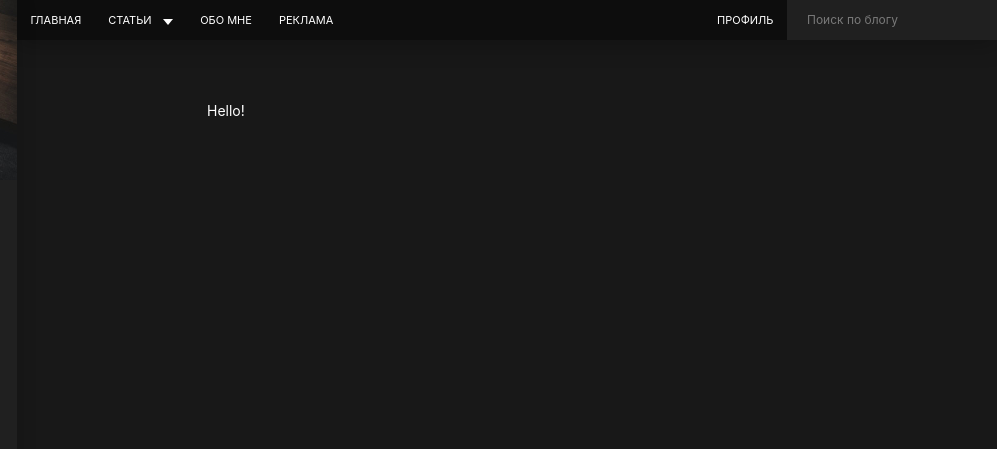
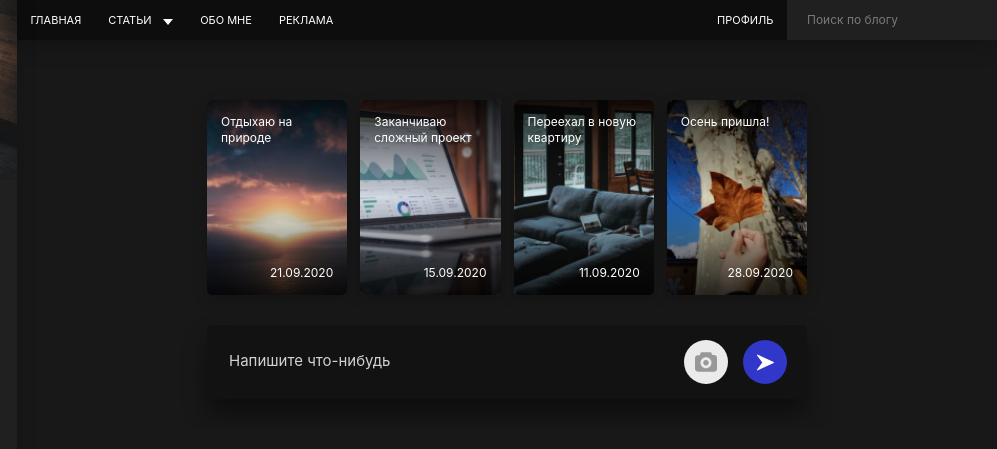
Before and after one commit to RuslanMirets/personal-blog, a website: page src/index.html in a window 1280 px wide. Shown: the top 449 px of the page, 283-1280 px from the left. Drawn offline with nearby package versions, Linux system fonts and the light colour scheme; files that its build step writes are made by us from their sources.

Commit message:
Урок 4

```diff
--- /dev/null
+++ b/src/assets/scss/blocks/add-post.scss
@@ -0,0 +1,66 @@
+.add-post {
+    padding: 1.5rem 2rem;
+    margin-bottom: 3rem;
+    background-color: $secondary;
+    box-shadow: 0 15px 25px rgba($black, 0.45);
+    border-radius: 5px;
+}
+
+.add-post__form {
+    display: flex;
+    align-items: center;
+}
+
+.add-post__textarea {
+    display: block;
+    width: 80%;
+    height: 26px;
+    border: none;
+    background: transparent;
+    resize: none;
+    font-size: 1.5rem;
+    color: $white;
+    font-family: inherit;
+
+    &::placeholder {
+        color: #d2d2d2;
+    }
+}
+
+.add-post__form-actions{
+    width: 20%;
+    display: flex;
+    justify-content: flex-end;
+}
+
+.add-post__file,
+.add-post__send {
+    display: block;
+    width: 4.4rem;
+    height: 4.4rem;
+    border: none;
+    border-radius: 50%;
+    cursor: pointer;
+    transition: background-color .2s linear;
+}
+
+.add-post__file {
+    background: #ebebeb url("../images/add-photo.svg") center no-repeat;
+
+    input {
+        display: none;
+    }
+
+    &:hover {
+        background-color: darken(#ebebeb, 5%);
+    }
+}
+
+.add-post__send {
+    margin-left: 1.5rem;
+    background-color: $blue;
+
+    &:hover {
+        background-color: darken($blue, 5%);
+    }
+}
--- /dev/null
+++ b/src/assets/scss/blocks/stories.scss
@@ -0,0 +1,68 @@
+.stories {
+    display: grid;
+    grid-template-columns: 1fr 1fr 1fr 1fr;
+    grid-column-gap: 13px;
+    grid-template-rows: 195px;
+    margin-bottom: 3rem;
+}
+
+.stories__item {
+    overflow: hidden;
+    position: relative;
+    border-radius: 5px;
+    box-shadow: 0 5px 15px rgba($black, 0.2);
+    cursor: pointer;
+
+    &::after {
+        content: "";
+        display: block;
+        width: 100%;
+        height: 100%;
+        background-image: linear-gradient(to bottom, rgba($black, 0.8), rgba($black, 0) 50%, rgba($black, 0.8));
+        position: absolute;
+        top: 0;
+        left: 0;
+        z-index: 2;
+    }
+
+    &:hover {
+        .stories__preview {
+            transform: scale(1.3);
+            transition-duration: 5s;
+        }
+    }
+}
+
+.stories__preview {
+    display: block;
+    width: 100%;
+    height: 100%;
+    object-fit: cover;
+    position: absolute;
+    top: 0;
+    left: 0;
+    z-index: 1;
+    transform: scale(1.05);
+    transition: transform 1s ease-in-out;
+}
+
+.stories__title,
+.stories__date {
+    width: 100%;
+    padding: 1.4rem;
+    font-size: 1.2rem;
+    line-height: 1.3;
+    color: $white;
+    position: absolute;
+    left: 0;
+    z-index: 3;
+}
+
+.stories__title {
+    top: 0;
+}
+
+.stories__date {
+    bottom: 0;
+    text-align: right;
+}
--- a/src/assets/scss/style.scss
+++ b/src/assets/scss/style.scss
@@ -31,3 +31,5 @@ body {
 @import "blocks/profile";
 @import "blocks/social";
 @import "blocks/btn";
+@import "blocks/stories";
+@import "blocks/add-post";
--- a/src/index.html
+++ b/src/index.html
@@ -2,4 +2,41 @@
 layout: default
 title: BrainsCloud | Home
 ---
-Hello!
+<div class="stories">
+    <div class="stories__item">
+        <img class="stories__preview" src="assets/images/stories/stories-1.jpg" alt="">
+        <div class="stories__title">Отдыхаю на природе</div>
+        <time class="stories__date" datetime="2020-09-21 19:21">21.09.2020</time>
+    </div>
+    <div class="stories__item">
+        <img class="stories__preview" src="assets/images/stories/stories-2.jpg" alt="">
+        <div class="stories__title">Заканчиваю
+            сложный проект</div>
+        <time class="stories__date" datetime="2020-09-15 19:21">15.09.2020</time>
+    </div>
+    <div class="stories__item">
+        <img class="stories__preview" src="assets/images/stories/stories-3.jpg" alt="">
+        <div class="stories__title">Переехал в новую
+            квартиру</div>
+        <time class="stories__date" datetime="2020-09-11 19:21">11.09.2020</time>
+    </div>
+    <div class="stories__item">
+        <img class="stories__preview" src="assets/images/stories/stories-4.jpg" alt="">
+        <div class="stories__title">Осень пришла!</div>
+        <time class="stories__date" datetime="2020-09-28 19:21">28.09.2020</time>
+    </div>
+</div>
+
+<div class="add-post">
+    <form class="add-post__form" action="/" method="POST">
+        <textarea class="add-post__textarea" name="post-text" placeholder="Напишите что-нибудь"></textarea>
+        <div class="add-post__form-actions">
+            <label class="add-post__file" for="add-post-file">
+                <input type="file" id="add-post-file">
+            </label>
+            <button class="add-post__send" type="submit">
+                <img src="assets/images/send.svg" alt="Отправить">
+            </button>
+        </div>
+    </form>
+</div>
```
Also changed, not shown: dist/assets/css/style.css, dist/assets/css/style.min.css, dist/assets/images/add-photo.svg (added), dist/assets/images/send.svg (added), dist/assets/images/stories/add-photo.svg (added), dist/assets/images/stories/send.svg (added), dist/assets/images/stories/stories-1.jpg (added), dist/assets/images/stories/stories-2.jpg (added), dist/assets/images/stories/stories-3.jpg (added), dist/assets/images/stories/stories-4.jpg (added), dist/index.html, src/assets/images/add-photo.svg (added), src/assets/images/send.svg (added), src/assets/images/stories/stories-1.jpg (added), 3 more files.
